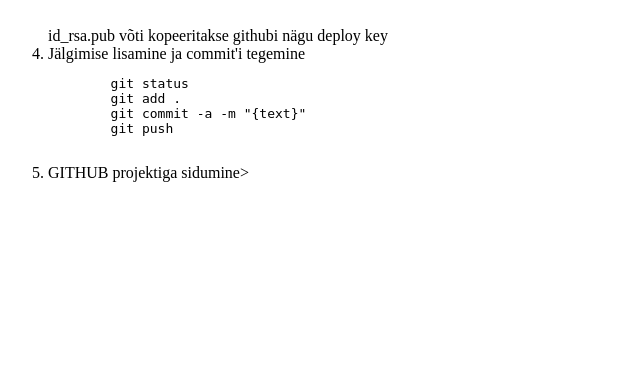
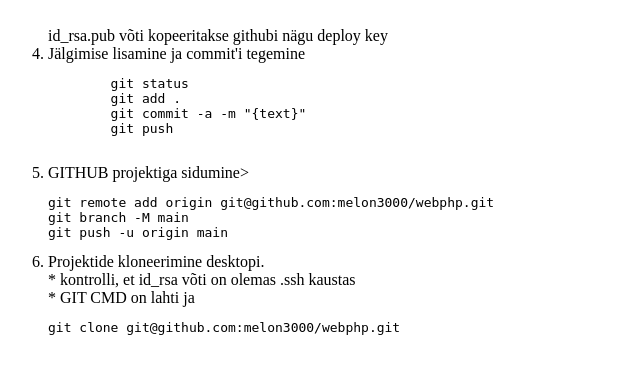
Before and after one commit to melon3000/webphp, a PHP site: page /gitAruanne.php in a window 1280 px wide. Shown: the part 265-639 px from the top of the page, without its empty margins (0-640 px from the left). Run offline with PHP 8.4, Linux system fonts and the light colour scheme.

Commit message:
Fail gitAruanne on lisatud.

```diff
--- a/gitAruanne.php
+++ b/gitAruanne.php
@@ -28,5 +28,23 @@ echo "</li>";
         git push
     </pre>
 </li>
+
 <?php
 echo "<li>GITHUB projektiga sidumine>";
+echo "<pre>";
+echo "
+git remote add origin git@github.com:melon3000/webphp.git
+git branch -M main
+git push -u origin main
+";
+echo "</pre>";
+echo "</li>";
+
+echo "<li>Projektide kloneerimine desktopi.<br>
+* kontrolli, et id_rsa võti on olemas .ssh kaustas<br>
+* GIT CMD on lahti ja <br>";
+echo"<pre>";
+echo "git clone git@github.com:melon3000/webphp.git";
+echo "</pre>";
+echo "</li>";
+echo "</ol>";
```
